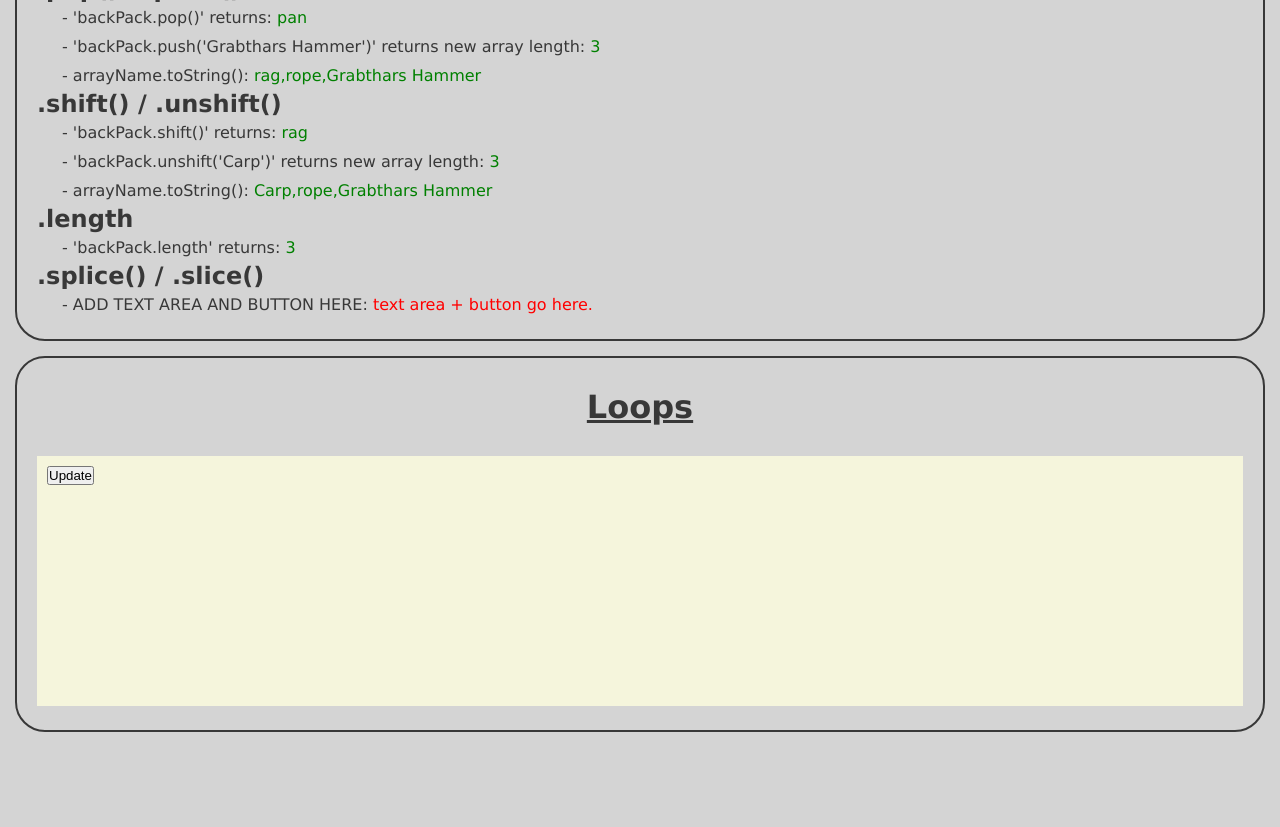
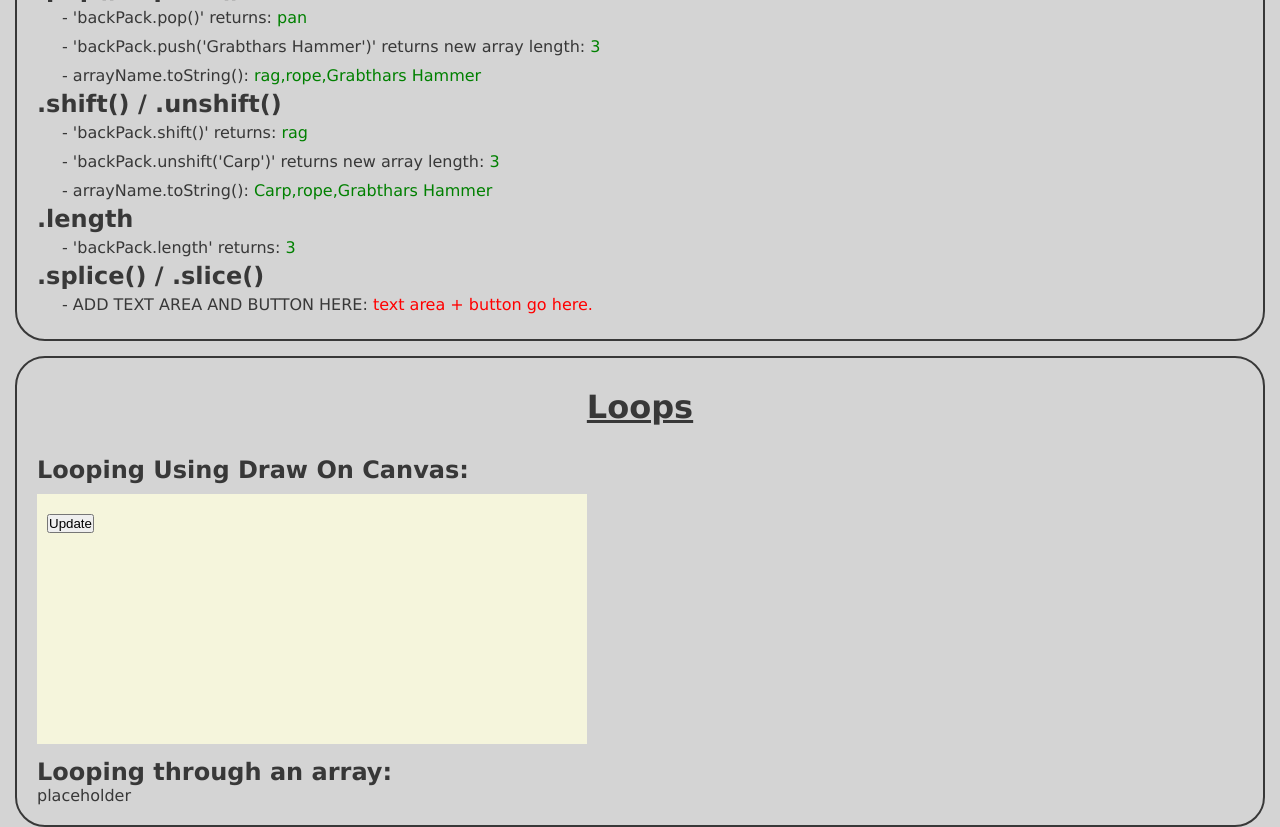
Before and after one commit to Scribler/arraysLoopsTDD, a website: page src/index.html in a window 1280 px wide. Shown: the part 454-1281 px from the top of the page. Before the commit the page ends 1186 px from the top, so only its background shows below. Drawn offline with nearby package versions, Linux system fonts and the light colour scheme; files that its build step writes are made by us from their sources.

Commit message:
added forloop section

```diff
--- a/src/index.html
+++ b/src/index.html
@@ -24,8 +24,15 @@
     </section>
     <section id="canvasArea">
       <h2 class="sectHero">Loops</h2>
-      <button type="button" id="canvasButton">Update</button>
-      <canvas id="canvas"></canvas>
+      <div class="loopCanvas">
+        <h3>Looping Using Draw On Canvas:</h3>
+        <button type="button" id="canvasButton">Update</button>
+        <canvas id="canvas"></canvas>
+      </div>
+      <div class="loopArray">
+        <h3>Looping through an array:</h3>
+        <div class="arrLoopOutput">placeholder</div>
+      </div>
     </section>
 
   </main>
--- a/src/js/scripts.js
+++ b/src/js/scripts.js
@@ -54,9 +54,10 @@ arrOut.innerHTML += `<p> - ADD TEXT AREA AND BUTTON HERE: <span class="negAnswer
 //
 
 //
-// Loops Area
+// LOOPS AREA
 //
 
+// Canvas Loops Area
 let circleColors = ['rgba(185, 152, 244,0.5)', 'rgba(255,0,0,0.5)', 'yellow', 'blue'];
 
 const btn = document.getElementById("canvasButton");
@@ -98,8 +99,17 @@ function draw() {
 }
 
 btn.addEventListener("click", draw);
+// Canvas Loops Area End
+
+// Array Loops
+console.log("Looping through arrays!");
+for (const item of backPack) {
+  console.log(item);
+}
 
 
+// Array Loops End
+
 //
-// Loops Area END
+// LOOPS AREA END
 //
--- a/src/sass/pages/main.scss
+++ b/src/sass/pages/main.scss
@@ -2,7 +2,7 @@
 @use '../components/buttons' as *;
 
 .main {
-  // background-color: blue;
+ // background-color: blue;
   height: 100vh;
   width: 100vw;
 }
@@ -36,14 +36,15 @@ section {
 }
 
 // CANVAS AREA
-#canvasArea {
+.loopCanvas {
   button {
     position: absolute;
-    margin: 10px 0 0 10px;
+    margin: 30px 0 0 10px;
   }
 }
 canvas {
   height: 250px;
-  width: 100%;
+  width: 550px;
   background-color: beige;
+  margin: 10px 0;
 }
```
